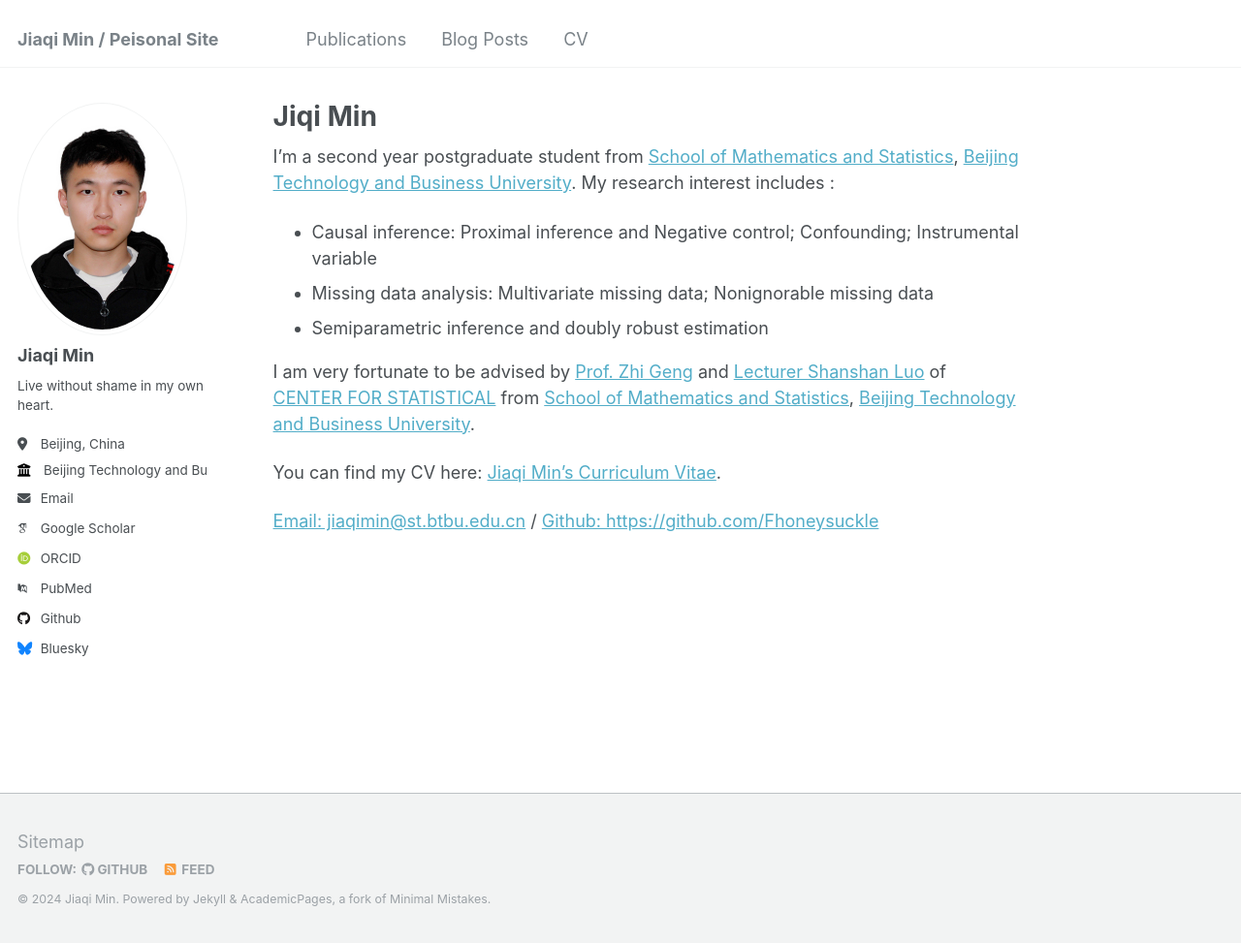
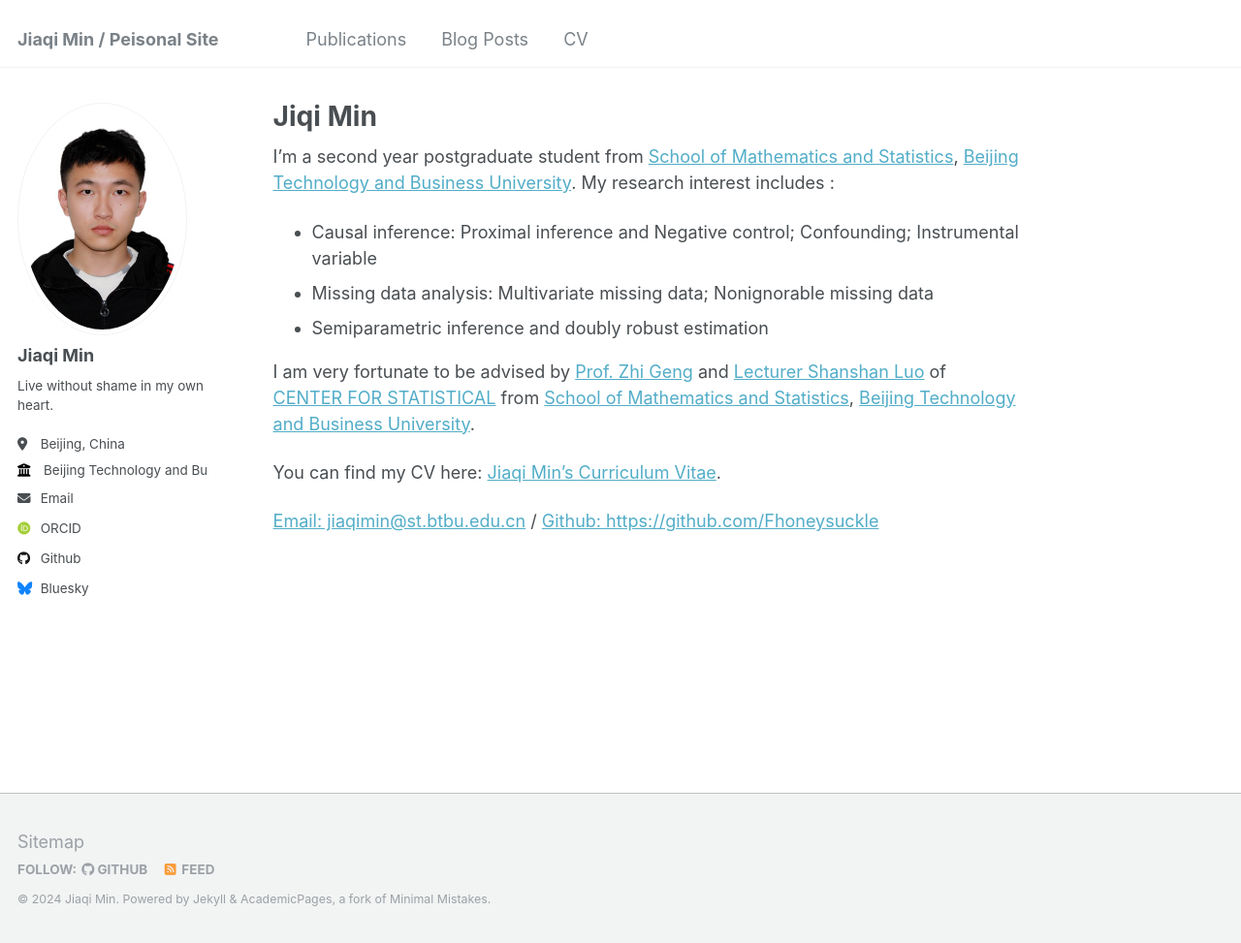
Before and after one commit to Fhoneysuckle/Fhoneysuckle.github.io, a Jekyll site: the page built from _pages/about.md, in a window 1280 px wide and 973 px high. Shown: the whole window at 97% size. Built offline with Jekyll 4.4.1, drawn with Linux system fonts in a browser that asks for light colours; some web fonts are replaced; part of the change alters nothing that is shown.

Commit message:
Update _config.yml

```diff
--- a/_config.yml
+++ b/_config.yml
@@ -32,11 +32,11 @@ author:
 
   # Academic websites
   arxiv            : # URL - Update with the correct link to your profile
-  googlescholar    : "https://scholar.google.com/citations?user=PS_CX0AAAAAJ"
+  googlescholar    : #"https://scholar.google.com/citations?user=PS_CX0AAAAAJ"
   impactstory      : # URL
-  orcid            : "http://orcid.org/yourorcidurl"
+  orcid            : "https://orcid.org/0009-0008-4019-9110"
   semantic         : # URL
-  pubmed           : "https://www.ncbi.nlm.nih.gov/pubmed/?term=john+snow"
+  pubmed           : #"https://www.ncbi.nlm.nih.gov/pubmed/?term=john+snow"
   researchgate     : # URL
 
   # Repositories and software development
```
